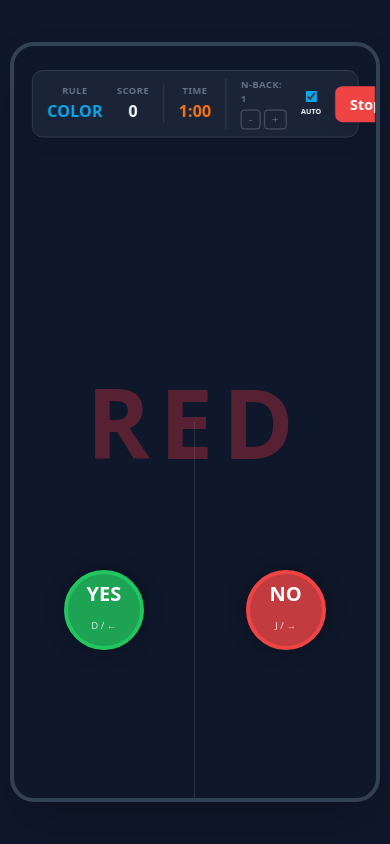
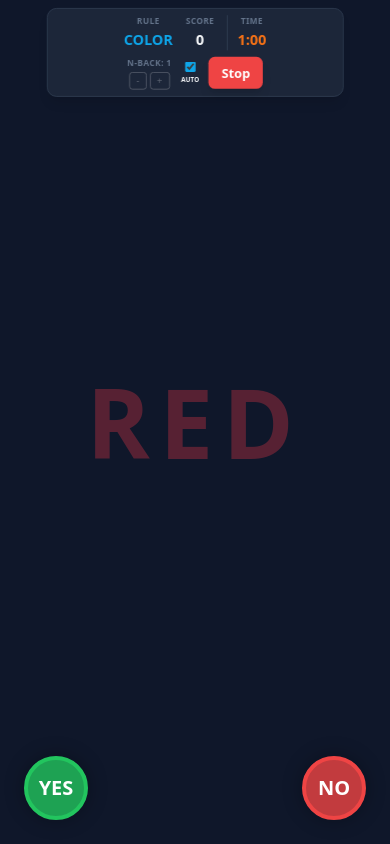
Before and after one commit to mitigd/rrt-fluency-3d-react, a React (Vite) app: page / in a window 390 px wide. Both pictures are taken after a click on the button "Start". Built offline with nearby package versions, Linux system fonts and the light colour scheme.

Commit message:
many visual updates - phones look better

```diff
--- a/src/components/RFTFluency3D.tsx
+++ b/src/components/RFTFluency3D.tsx
@@ -184,7 +184,9 @@ const RFTFluency3D: React.FC = () => {
 
         // Smart Zoom Logic: Only zoom out if aspect is landscape AND height is small (mobile landscape)
         const isMobileLandscape = aspect > 1 && height < 600;
-        const initialZ = isMobileLandscape ? 8.5 : 6;
+        const isMobilePortrait = aspect < 1 && width < 600;
+        // Increase distance for mobile portrait to fit everything
+        const initialZ = isMobileLandscape ? 7.2 : (isMobilePortrait ? 9.0 : 6);
 
         const camera = new THREE.PerspectiveCamera(75, aspect, 0.1, 1000);
         camera.position.z = initialZ;
@@ -247,7 +249,9 @@ const RFTFluency3D: React.FC = () => {
 
             // Re-apply smart zoom logic on resize
             const isMobLandscape = newAspect > 1 && h < 600;
-            camera.position.z = isMobLandscape ? 8.5 : 6;
+            const isMobPortrait = newAspect < 1 && w < 600;
+            const newZ = isMobLandscape ? 7.2 : (isMobPortrait ? 9.0 : 6);
+            if (camera.position.z !== newZ) camera.position.z = newZ;
 
             camera.updateProjectionMatrix();
             renderer.setSize(w, h);
@@ -805,7 +809,7 @@ const RFTFluency3D: React.FC = () => {
             style={{ color: colors.text }}>
 
             {/* MAIN GAME CONTAINER WITH BORDER */}
-            <div className="relative w-[95%] h-[90%] rounded-3xl border-4 overflow-hidden shadow-2xl flex flex-col"
+            <div className="relative w-full h-full md:w-[95%] md:h-[90%] md:rounded-3xl border-0 md:border-4 overflow-hidden shadow-2xl flex flex-col"
                 style={{ borderColor: colors.border, backgroundColor: colors.bg }}>
 
                 {/* HEADER (Inside Container) */}
@@ -827,10 +831,14 @@ const RFTFluency3D: React.FC = () => {
                 <div className="absolute inset-0 z-10 pointer-events-none">
 
                     {/* HUD */}
-                    <div className="absolute top-6 z-30 left-1/2 -translate-x-1/2 flex items-center gap-4 md:gap-6 px-4 md:px-6 py-2 md:py-3 rounded-xl shadow-lg border pointer-events-auto backdrop-blur-md transition-all duration-300 max-w-full origin-top scale-90 md:scale-100 landscape:scale-[0.80] md:landscape:scale-100 landscape:origin-top"
-                        style={{ backgroundColor: isDark ? 'rgba(30, 41, 59, 0.8)' : 'rgba(255, 255, 255, 0.8)', borderColor: colors.border }}>
+                    {/* HUD WRAPPER - Positioning & Scale */}
+                    <div className="absolute top-2 md:top-6 z-30 left-1/2 -translate-x-1/2 flex flex-col items-center transition-all duration-300 max-w-[95%] w-max origin-top scale-[0.80] md:scale-100 landscape:scale-[0.75] md:landscape:scale-100 landscape:origin-top pointer-events-none">
 
-                        <div className="flex gap-4 md:gap-6 pr-4 md:pr-6 border-r" style={{ borderColor: colors.border }}>
+                        {/* VISUAL BOX */}
+                        <div className="flex flex-wrap md:flex-nowrap justify-center items-center gap-y-2 gap-x-3 md:gap-6 px-3 md:px-6 py-2 md:py-3 rounded-xl shadow-lg border pointer-events-auto backdrop-blur-md relative z-10"
+                            style={{ backgroundColor: isDark ? 'rgba(30, 41, 59, 0.9)' : 'rgba(255, 255, 255, 0.9)', borderColor: colors.border }}>
+
+                        <div className="flex gap-4 md:gap-6 pr-4 md:pr-6 border-r md:border-r-0 lg:border-r border-white/10 md:border-white/10" style={{ borderColor: colors.border }}>
                             <div className="flex flex-col items-center">
                                 <span className="text-[0.65rem] uppercase font-bold tracking-wider" style={{ color: COMMON.dim }}>Rule</span>
                                 <span className="text-lg md:text-xl font-bold" style={{ color: COMMON.accent }}>{currentRule.toUpperCase()}</span>
@@ -850,9 +858,9 @@ const RFTFluency3D: React.FC = () => {
                             </div>
                         )}
 
-                        {/* CLUES */}
-                        {isPlaying && perspectiveMode && currentStimulus && (
-                            <div className={`flex flex-col items-center justify-center px-4 py-2 border-2 rounded-lg min-w-[120px] md:min-w-[140px] animate-pulse ${perspectiveType === 'spatial' ? 'border-[#9c27b0]' : 'border-[#0ea5e9]'}`}
+                        {/* CLUES - Conditional width for mobile - HIDDEN FOR DEICTIC (Seat Position) MODE as per user request */}
+                        {isPlaying && perspectiveMode && currentStimulus && !(perspectiveType === 'spatial' && spatialMatchMode === 'view') && (
+                            <div className={`flex flex-col items-center justify-center px-4 py-2 border-2 rounded-lg min-w-[80px] md:min-w-[140px] animate-pulse order-first md:order-none w-full md:w-auto ${perspectiveType === 'spatial' ? 'border-[#9c27b0]' : 'border-[#0ea5e9]'}`}
                                 style={{ backgroundColor: isDark ? 'rgba(0,0,0,0.3)' : 'rgba(255,255,255,0.5)' }}>
                                 <div className="text-[0.6rem] font-bold uppercase tracking-wider mb-1" style={{ color: COMMON.dim }}>
                                     {perspectiveType === 'symbolic' ? 'Symbolic Key' : (spatialMatchMode === 'object' ? 'Object Constancy' : 'Seat Position')}
@@ -882,7 +890,7 @@ const RFTFluency3D: React.FC = () => {
                             </div>
                         )}
 
-                        <div className="flex items-center gap-4 pl-4 border-l" style={{ borderColor: colors.border }}>
+                        <div className="flex items-center gap-3 md:gap-4 pl-0 md:pl-4 border-l-0 md:border-l" style={{ borderColor: colors.border }}>
                             <div className="flex flex-col items-center">
                                 <span className="text-[0.65rem] uppercase font-bold tracking-wider mb-1" style={{ color: COMMON.dim }}>N-Back: {nBack}</span>
                                 <div className="flex gap-1">
@@ -900,7 +908,7 @@ const RFTFluency3D: React.FC = () => {
 
                             {!isPlaying ? (
                                 <>
-                                    <button onClick={startGame} className="px-4 py-2 rounded-lg font-bold text-white shadow-lg transform hover:scale-105 transition-all" style={{ backgroundColor: COMMON.accent }}>
+                                    <button onClick={startGame} className="px-3 py-2 rounded-lg font-bold text-white shadow-lg transform hover:scale-105 transition-all text-sm" style={{ backgroundColor: COMMON.accent }}>
                                         Start
                                     </button>
                                     <button onClick={() => setShowSettings(true)} className="px-3 py-2 rounded-lg font-semibold text-sm border hover:bg-black/5" style={{ borderColor: colors.border }}>
@@ -916,6 +924,18 @@ const RFTFluency3D: React.FC = () => {
                                 </button>
                             )}
                         </div>
+                    </div>
+
+                        {/* THEM AVATAR (ATTACHED BEHIND) */}
+                        {isPlaying && perspectiveMode && currentStimulus && currentStimulus.observerPos === 'opposite' && (
+                            <div className="absolute top-[95%] left-1/2 -translate-x-1/2 flex flex-col items-center animate-[slideDown_0.5s_ease-out] origin-top -z-10">
+                                <svg viewBox="0 0 100 100" className="drop-shadow-lg w-12 h-12 md:w-20 md:h-20 landscape:w-10 landscape:h-10 md:landscape:w-20 md:landscape:h-20">
+                                    <path d="M 10 0 Q 50 80 90 0" fill={colors.avatarFill} />
+                                    <circle cx="50" cy="60" r="30" fill={isDark ? '#6b6b6b94' : '#04333aff'} />
+                                </svg>
+                                <div className="px-2 py-0.5 bg-white text-black font-black text-xs rounded mt-[-5px] md:mt-[-10px] shadow">THEM</div>
+                            </div>
+                        )}
                     </div>
 
                     {/* FOLDING NET KEY */}
@@ -952,27 +972,15 @@ const RFTFluency3D: React.FC = () => {
                         </div>
                     )}
 
-                    {/* THEMED AVATAR INDICATORS */}
-                    {isPlaying && perspectiveMode && currentStimulus && (
-                        <>
-                            {currentStimulus.observerPos === 'opposite' ? (
-                                <div className="absolute top-[18%] landscape:top-24 md:landscape:top-[18%] left-1/2 -translate-x-1/2 flex flex-col items-center animate-[slideDown_0.5s_ease-out]">
-                                    <svg viewBox="0 0 100 100" className="drop-shadow-lg w-12 h-12 md:w-20 md:h-20 landscape:w-10 landscape:h-10 md:landscape:w-20 md:landscape:h-20">
-                                        <path d="M 10 0 Q 50 80 90 0" fill={colors.avatarFill} />
-                                        <circle cx="50" cy="60" r="30" fill={isDark ? '#6b6b6b94' : '#04333aff'} />
-                                    </svg>
-                                    <div className="px-2 py-0.5 bg-white text-black font-black text-xs rounded mt-[-5px] md:mt-[-10px] shadow">THEM</div>
-                                </div>
-                            ) : (
-                                <div className="absolute bottom-4 landscape:bottom-2 md:landscape:bottom-4 left-1/2 -translate-x-1/2 flex flex-col items-center animate-[slideUp_0.5s_ease-out] pb-4 landscape:pb-0 md:landscape:pb-4">
+                    {/* THEMED AVATAR INDICATORS (ME ONLY HERE) */}
+                    {isPlaying && perspectiveMode && currentStimulus && currentStimulus.observerPos === 'me' && (
+                        <div className="absolute bottom-2 landscape:bottom-1 md:landscape:bottom-4 left-1/2 -translate-x-1/2 flex flex-col items-center animate-[slideUp_0.5s_ease-out] pb-2 landscape:pb-0 md:landscape:pb-4 origin-bottom opacity-90 md:opacity-100">
                             <svg viewBox="0 0 100 100" className="drop-shadow-lg w-12 h-12 md:w-20 md:h-20 landscape:w-10 landscape:h-10 md:landscape:w-20 md:landscape:h-20">
                                 <path d="M 10 100 Q 50 20 90 100" fill={colors.avatarFill} />
                                 <circle cx="50" cy="40" r="30" fill={isDark ? '#62626294' : '#3a0404ff'} />
                             </svg>
                             <div className="px-2 py-0.5 bg-white text-black font-black text-xs rounded mt-[-5px] md:mt-[-10px] shadow z-20">ME</div>
                         </div>
-                            )}
-                        </>
                     )}
 
                     {/* FEEDBACK & TOASTS */}
@@ -993,19 +1001,19 @@ const RFTFluency3D: React.FC = () => {
                     {isPlaying && (
                         <>
                             <div onClick={() => handlePhysicalSide('left')}
-                                className="absolute bottom-0 left-0 w-1/2 h-[50%] flex justify-center items-center cursor-pointer pointer-events-auto hover:bg-white/5 border-r border-white/10 transition-colors">
-                                <div className={`w-20 h-20 md:w-24 md:h-24 landscape:w-16 landscape:h-16 md:landscape:w-24 md:landscape:h-24 rounded-full flex flex-col items-center justify-center text-xl font-black text-white shadow-[0_0_20px_rgba(0,0,0,0.3)] border-4 mx-auto landscape:mx-0 md:landscape:mx-auto
+                                className="absolute bottom-0 left-0 w-[40%] h-[60%] flex justify-start items-end p-6 cursor-pointer pointer-events-auto hover:bg-white/5 transition-colors">
+                                <div className={`w-16 h-16 md:w-24 md:h-24 landscape:w-14 landscape:h-14 md:landscape:w-24 md:landscape:h-24 rounded-full flex flex-col items-center justify-center text-xl font-black text-white shadow-[0_0_20px_rgba(0,0,0,0.3)] border-4 mx-0 landscape:mx-0 md:landscape:mx-auto
                                         ${isSwapped ? 'bg-red-500/80 border-red-500' : 'bg-green-500/80 border-green-500'}`}>
                                     <span>{isSwapped ? 'NO' : 'YES'}</span>
-                                    <span className="text-[0.6rem] font-normal opacity-80 mt-1">D / ←</span>
+                                    <span className="text-[0.6rem] font-normal opacity-80 mt-1 hidden md:block">D / ←</span>
                                 </div>
                             </div>
                             <div onClick={(e) => { e.preventDefault(); handlePhysicalSide('right'); }} onContextMenu={(e) => e.preventDefault()}
-                                className="absolute bottom-0 right-0 w-1/2 h-[50%] flex justify-center items-center cursor-pointer pointer-events-auto hover:bg-white/5 transition-colors">
-                                <div className={`w-20 h-20 md:w-24 md:h-24 landscape:w-16 landscape:h-16 md:landscape:w-24 md:landscape:h-24 rounded-full flex flex-col items-center justify-center text-xl font-black text-white shadow-[0_0_20px_rgba(0,0,0,0.3)] border-4 mx-auto landscape:mx-0 md:landscape:mx-auto
+                                className="absolute bottom-0 right-0 w-[40%] h-[60%] flex justify-end items-end p-6 cursor-pointer pointer-events-auto hover:bg-white/5 transition-colors">
+                                <div className={`w-16 h-16 md:w-24 md:h-24 landscape:w-14 landscape:h-14 md:landscape:w-24 md:landscape:h-24 rounded-full flex flex-col items-center justify-center text-xl font-black text-white shadow-[0_0_20px_rgba(0,0,0,0.3)] border-4 mx-0 landscape:mx-0 md:landscape:mx-auto
                                         ${isSwapped ? 'bg-green-500/80 border-green-500' : 'bg-red-500/80 border-red-500'}`}>
                                     <span>{isSwapped ? 'YES' : 'NO'}</span>
-                                    <span className="text-[0.6rem] font-normal opacity-80 mt-1">J / →</span>
+                                    <span className="text-[0.6rem] font-normal opacity-80 mt-1 hidden md:block">J / →</span>
                                 </div>
                             </div>
                         </>
```
Lines whose indentation alone changed are shown as unchanged.
